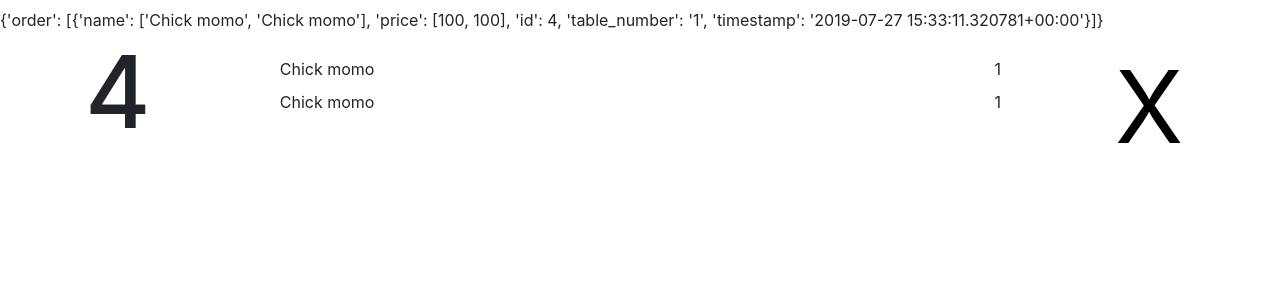
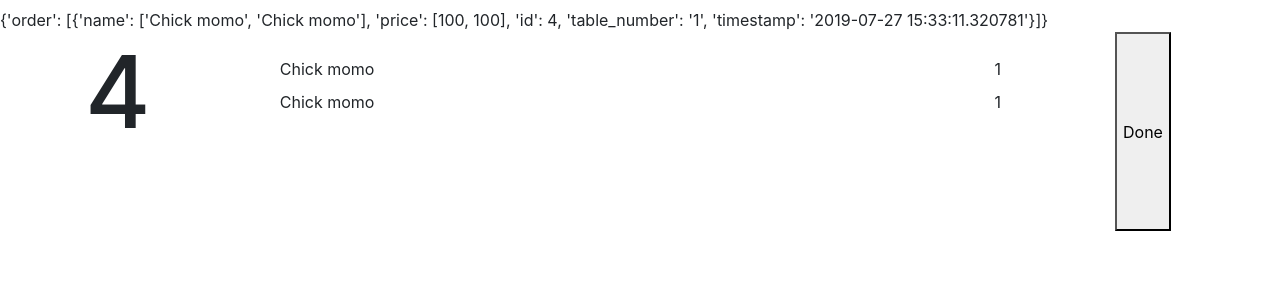
Before and after one commit to kabir0st/live_order_sys_project_for_kta_haru, a Django app: page /reception in a window 1280 px wide. Shown: the top 300 px of the page. Run offline with Django 3.2, Linux system fonts and the light colour scheme; data comes from the database, SQL or seed files in the repository; both versions use the stored data as it was after the commit; some libraries are stand-ins or nearby versions.

Commit message:
some changes

```diff
--- a/reception/templates/reception/reception.html
+++ b/reception/templates/reception/reception.html
@@ -40,7 +40,7 @@
     </table>
     <br><br><br><br>
     </div>
-    <a href="/reception/{{order.id}}" style="font-size: 100px; color: black;">X</a>
+    <button onclick="done('{{ order.id }}')">Done</button>
 
     </div>
     {% endfor %}
@@ -49,7 +49,6 @@
 
 <script>
 
-<script type="text/javascript">
   $(function(){
     var $curParent, Content;
     $(document).delegate("span","click", function(){
@@ -64,4 +63,23 @@
       }
     });
   });
+
+  function done(id)
+  {
+    id = parseInt(id)
+    console.log(id)
+    $.ajax ({
+            type: 'POST',
+            url: '/reception/done',
+            data: JSON.stringify(id),
+            success: function(data){
+                location.reload()
+            },
+            error: function(data){
+                  console.log("Error")
+            }
+        })
+  }
+
+
 </script>
--- a/reception/urls.py
+++ b/reception/urls.py
@@ -3,5 +3,5 @@ from . import views
 
 urlpatterns = [
    path('', views.get_order, name='get order'),
-   path('<int:id>',views.order_done, name = "order done")
+   path('/done',views.order_done, name = "order done")
 ]
--- a/reception/views.py
+++ b/reception/views.py
@@ -1,7 +1,7 @@
 from django.shortcuts import render, HttpResponse, HttpResponseRedirect
 from menu.models import Order, OrderedItem
-
-
+import json
+from django.contrib.auth import login, logout
 
 def get_order(request):
     orders = Order.objects.all()
@@ -18,8 +18,18 @@ def get_order(request):
             response['order'].append(json_order)
     return render(request, 'reception/reception.html', {'orders': response})
 
-def order_done(request,id):
-    order = Order.objects.get(id=id)
-    order.is_done = True
-    order.save()
-    return HttpResponseRedirect("/reception")
+def order_done(request):
+    if request.method == "POST":
+        json_str = request.body.decode(encoding= 'UTF-8')
+        data = json.loads(json_str)
+        print(data)
+        order = Order.objects.get(id=int(data))
+        order.is_done = True
+        order.save()
+    return HttpResponse("Done")
+
+def login_user(request):
+    if request.method == "POST":
+        username = request.body['username']
+        password = request.body['password']
+        login(username,password)
--- a/rms/settings.py
+++ b/rms/settings.py
@@ -114,7 +114,7 @@ USE_I18N = True
 
 USE_L10N = True
 
-USE_TZ = True
+USE_TZ = False
 
 AUTH_USER_MODEL = 'menu.CustomUser'
 
```
Also changed, not shown: db.sqlite3. Lines whose indentation alone changed are shown as unchanged.
